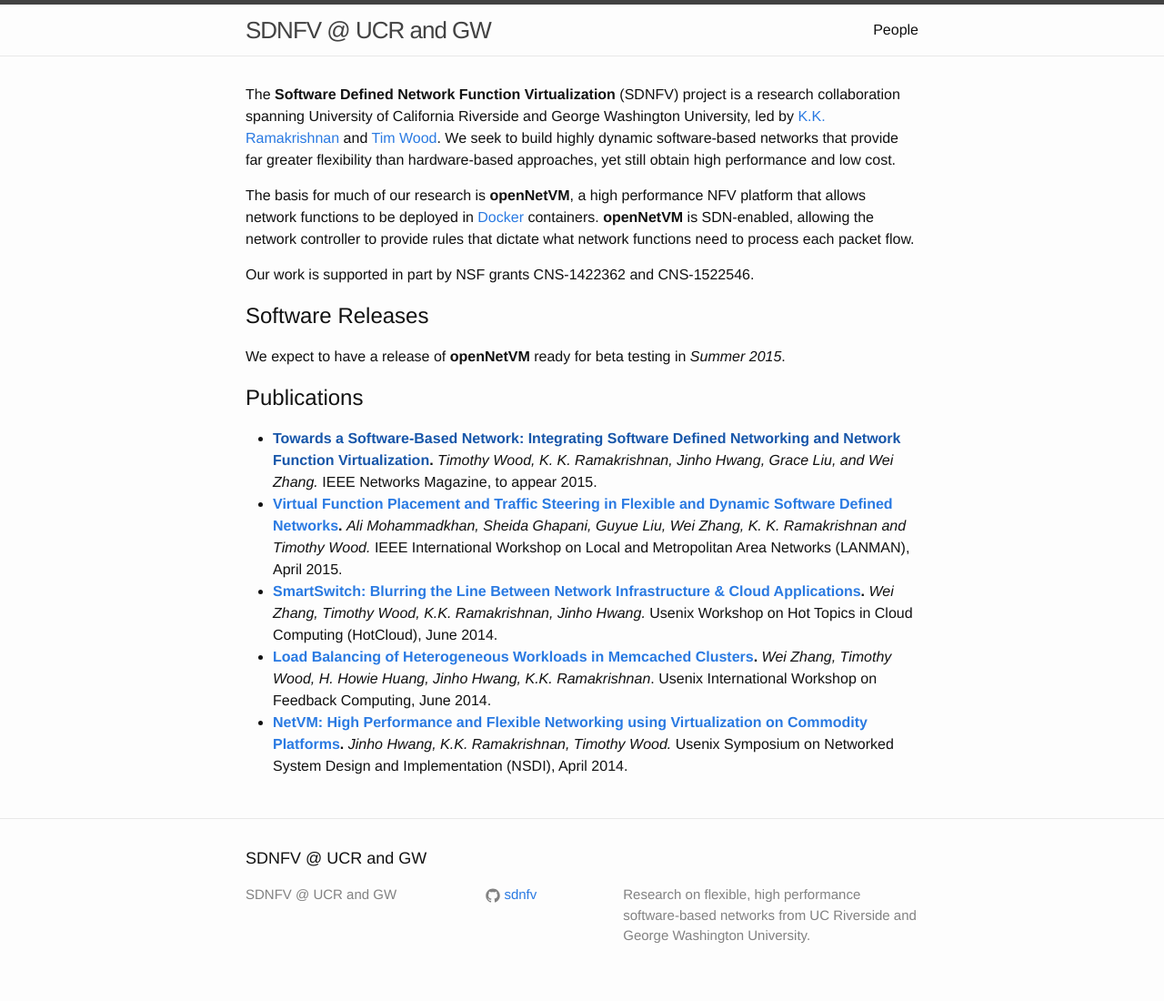
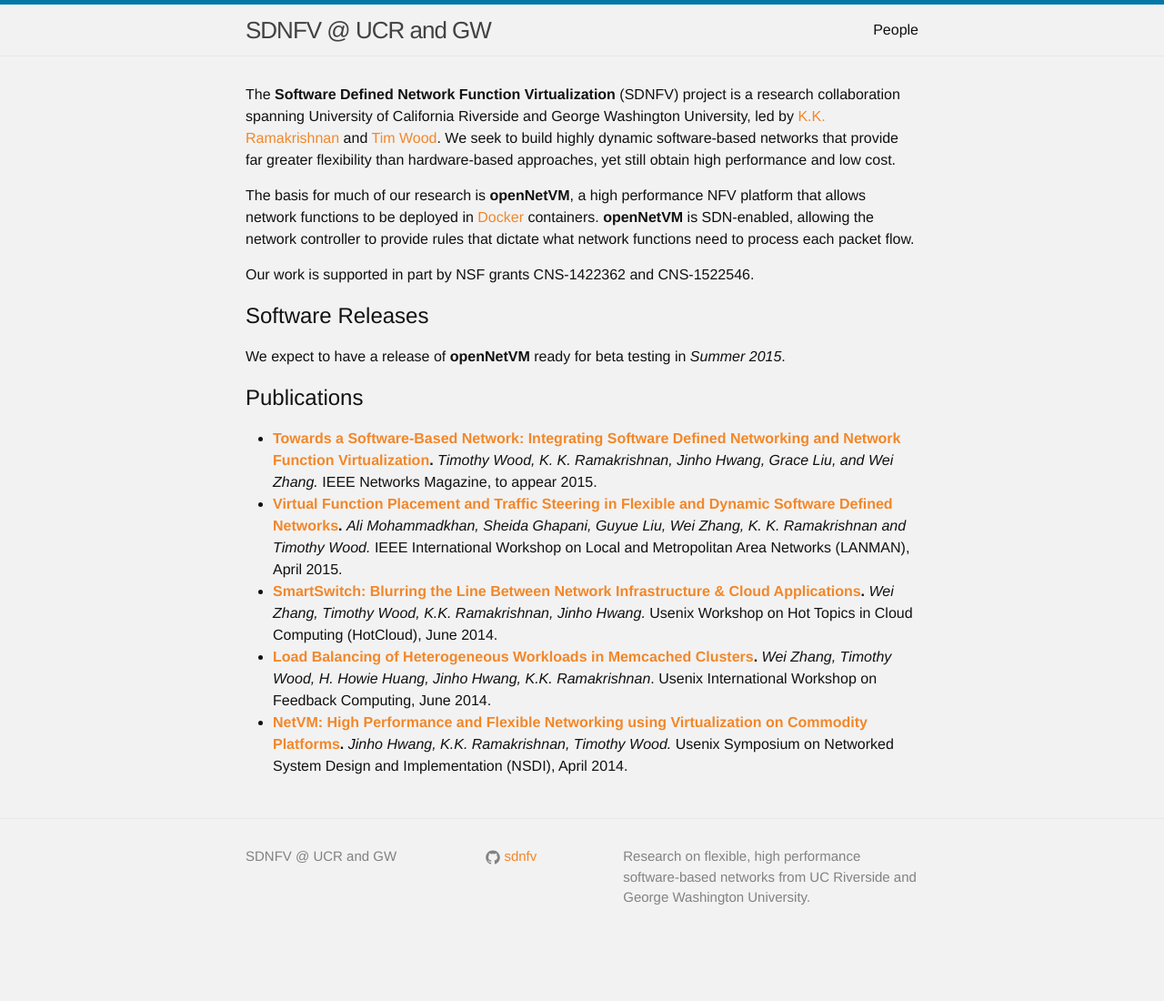
Before and after one commit to sdnfv/sdnfv.github.io, a Jekyll site: the page built from index.md, in a window 1280 px wide. Shown: the whole page at 91% size. Built offline with Jekyll 4.4.1, drawn with Linux system fonts in a browser that asks for light colours; after the commit the page ends 1058 px from its top, so only the background shows below that.

Commit message:
modifying css and layout

```diff
--- a/_includes/footer.html
+++ b/_includes/footer.html
@@ -2,7 +2,6 @@
 
   <div class="wrapper">
 
-    <h2 class="footer-heading">{{ site.title }}</h2>
 
     <div class="footer-col-wrapper">
       <div class="footer-col  footer-col-1">
--- a/_sass/_base.scss
+++ b/_sass/_base.scss
@@ -93,11 +93,11 @@
     text-decoration: none;
 
     &:visited {
-        color: darken($brand-color, 15%);
+        // color: darken($brand-color, 5%);
     }
 
     &:hover {
-        color: $text-color;
+        color:  lighten($brand-color, 15%);
         text-decoration: underline;
     }
 }
--- a/_sass/_layout.scss
+++ b/_sass/_layout.scss
@@ -2,7 +2,7 @@
  * Site header
  */
 .site-header {
-    border-top: 5px solid $grey-color-dark;
+    border-top: 5px solid $accent-color;
     border-bottom: 1px solid $grey-color-light;
     min-height: 56px;
 
--- a/css/main.scss
+++ b/css/main.scss
@@ -3,7 +3,7 @@
 ---
 @charset "utf-8";
 
-
+// theme: https://color.adobe.com/HS-PPI-color-theme-5967828/?showPublished=true
 
 // Our variables
 $base-font-family: Helvetica, Arial, sans-serif;
@@ -14,12 +14,14 @@
 $spacing-unit:     30px;
 
 $text-color:       #111;
-$background-color: #fdfdfd;
-$brand-color:      #2a7ae2;
+$background-color: #F2F2F2;
+$brand-color:      #F28729;
 
 $grey-color:       #828282;
 $grey-color-light: lighten($grey-color, 40%);
 $grey-color-dark:  darken($grey-color, 25%);
+
+$accent-color:     #0378A6;
 
 $on-palm:          600px;
 $on-laptop:        800px;
```
